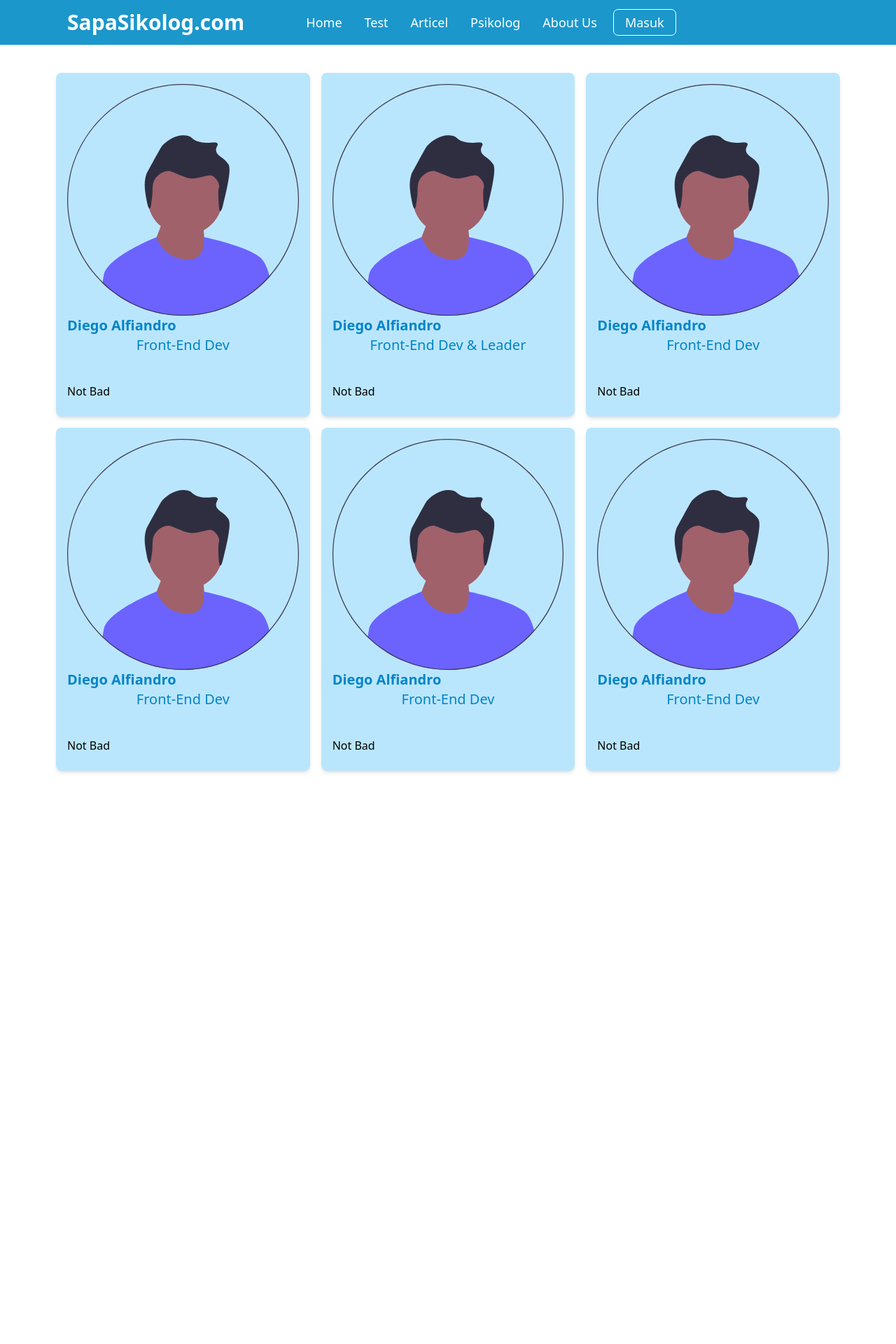
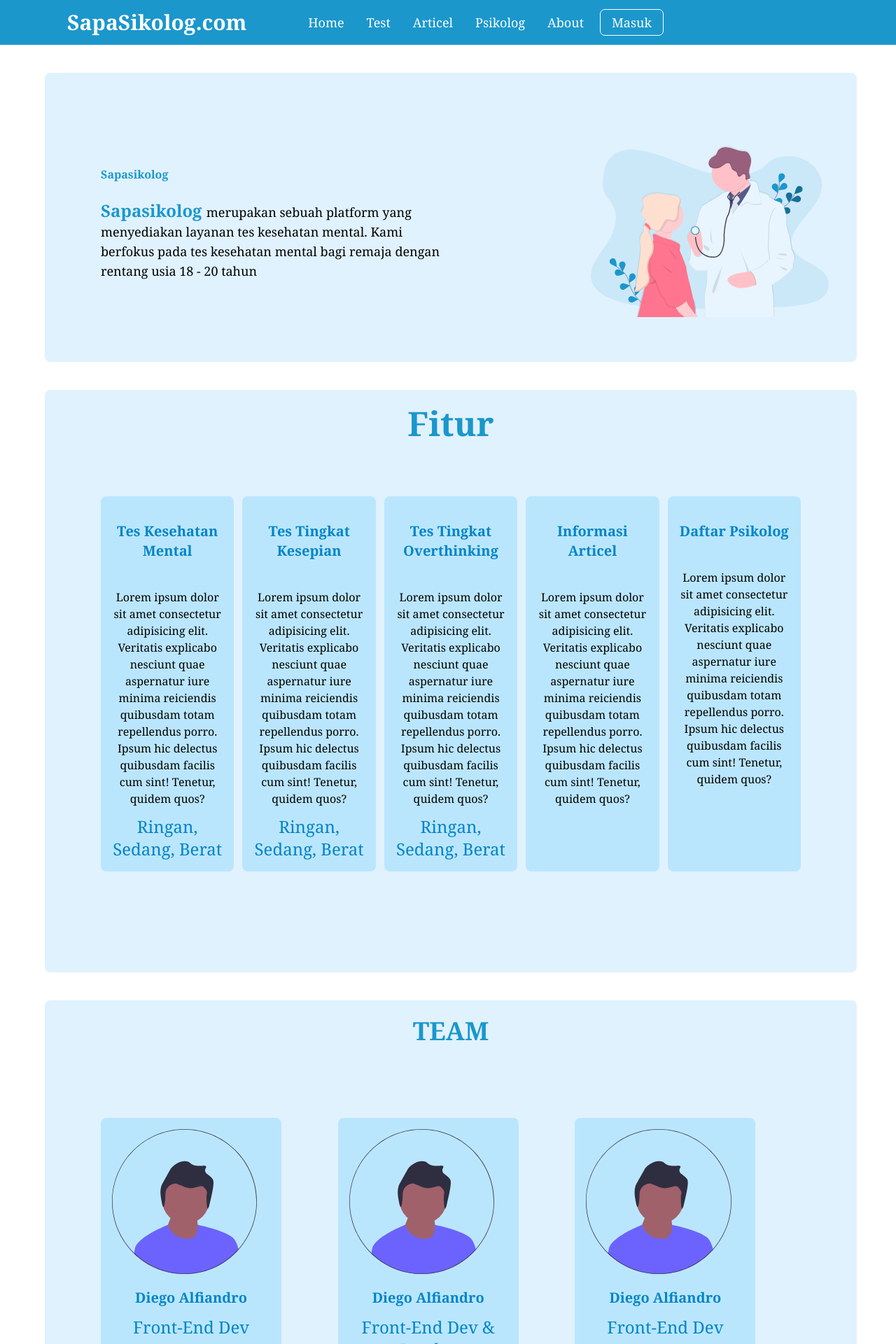
Before and after one commit to Final-Project-FEBE-6/Front-End, a React (Vite) app: page /about in a window 1280 px wide. Shown: the top 1920 px of the page at 70% size. Before the commit the page ends 1181 px from the top, so only its background shows below. Built offline with nearby package versions, Linux system fonts and the light colour scheme.

Commit message:
About us dan landing udah 80
%

```diff
--- a/src/Components/Navbar.jsx
+++ b/src/Components/Navbar.jsx
@@ -51,7 +51,7 @@ const Navbar = () => {
                         href="\about"
                         className="text-white hover:bg-sky-300 hover:text-white px-2 py-1 rounded-md text-lg font-medium"
                       >
-                        About Us
+                        About
                       </a>
 
                       <button
@@ -154,7 +154,7 @@ const Navbar = () => {
                       href="\about"
                       className="text-white hover:bg-cyan-500 hover:text-white block px-3 py-2 rounded-md text-base font-medium"
                     >
-                      About Us
+                      About
                     </a>
 
                     <button
--- a/src/Components/Pages/AboutUs.jsx
+++ b/src/Components/Pages/AboutUs.jsx
@@ -1,56 +1,122 @@
 import React from 'react'
 import Navbar from '../Navbar'
 import './Landing.css'
-import boy from "./boy.svg"
+import boy from './boy.svg'
+import girl from './girl.svg'
+import doctor from "./doctor.svg"
 
 const AboutUs = () => {
     const about = [
         {
+          gambar : `${boy}`,
           nama : "Diego Alfiandro",
           title : "Front-End Dev",
           pesan : "Not Bad"
         },
         {
+            gambar : `${boy}`,
             nama : "Diego Alfiandro",
             title : "Front-End Dev & Leader",
             pesan : "Not Bad"
           },
           {
+            gambar : `${boy}`,
             nama : "Diego Alfiandro",
             title : "Front-End Dev",
             pesan : "Not Bad"
           },
           {
+            gambar : `${boy}`,
             nama : "Diego Alfiandro",
             title : "Front-End Dev",
             pesan : "Not Bad"
           },
           {
+            gambar : `${girl}`,
             nama : "Diego Alfiandro",
             title : "Front-End Dev",
             pesan : "Not Bad"
           },
           {
+            gambar : `${boy}`,
             nama : "Diego Alfiandro",
             title : "Front-End Dev",
             pesan : "Not Bad"
           },
       ]
+
+    const fitur = [
+      {
+        fitur : "Tes Kesehatan Mental",
+        deskripsi : "Lorem ipsum dolor sit amet consectetur adipisicing elit. Veritatis explicabo nesciunt quae aspernatur iure minima reiciendis quibusdam totam repellendus porro. Ipsum hic delectus quibusdam facilis cum sint! Tenetur, quidem quos?",
+        kategori : "Ringan, Sedang, Berat"
+      },
+      {
+        fitur : "Tes Tingkat Kesepian",
+        deskripsi : "Lorem ipsum dolor sit amet consectetur adipisicing elit. Veritatis explicabo nesciunt quae aspernatur iure minima reiciendis quibusdam totam repellendus porro. Ipsum hic delectus quibusdam facilis cum sint! Tenetur, quidem quos?",
+        kategori : "Ringan, Sedang, Berat"
+      },
+      {
+        fitur : "Tes Tingkat Overthinking",
+        deskripsi : "Lorem ipsum dolor sit amet consectetur adipisicing elit. Veritatis explicabo nesciunt quae aspernatur iure minima reiciendis quibusdam totam repellendus porro. Ipsum hic delectus quibusdam facilis cum sint! Tenetur, quidem quos?",
+        kategori : "Ringan, Sedang, Berat"
+      },
+      {
+        fitur : "Informasi Articel",
+        deskripsi : "Lorem ipsum dolor sit amet consectetur adipisicing elit. Veritatis explicabo nesciunt quae aspernatur iure minima reiciendis quibusdam totam repellendus porro. Ipsum hic delectus quibusdam facilis cum sint! Tenetur, quidem quos?",
+        kategori : ""
+      },
+      {
+        fitur : "Daftar Psikolog",
+        deskripsi : "Lorem ipsum dolor sit amet consectetur adipisicing elit. Veritatis explicabo nesciunt quae aspernatur iure minima reiciendis quibusdam totam repellendus porro. Ipsum hic delectus quibusdam facilis cum sint! Tenetur, quidem quos?",
+        kategori : ""
+      },
+    ]
     return (
         <>
             <Navbar/>
-            <div className="grid gap-4 lg:grid-cols-3 md:grid-cols-3 sm:grid-cols-2 ml-20 mr-20 mt-10 mb-20">
-                    {about.map((items, key) => (
-                        <div className="w-full rounded-lg bg-sky-200 shadow-md lg:max-w-md hover:bg-sky-400" key={key} style={{}}>
-                            <div className="p-4">
-                               <img src={boy} alt="belom ada" />
-                                <h3 className="text-xl font-bold text-sky-600">{items.nama}</h3>
-                                <h2 className="text-xl text-sky-600 text-center">{items.title}</h2>
-                                <p className="mb-2 leading-normal text-black-700 text-base mb-2 mt-10">
-                                    {items.pesan}</p>
-                            </div>
-                        </div>
-                    ))}
+            <div className="pt-6 pb-16 bg-sky-100 mt-10 w-14/12 ml-16 mr-14 rounded-lg ">
+              <div className="flex lg:flex-row mt-20 gap-20 items-center md : flex-col">
+                  <div className='basis-auto ml-20 mr-20'>
+                      <h1 className='text-4xl font-extrabold text-base' style={{color : '#1B97CC'}}>Sapasikolog</h1><br />
+                      <p className='font-normal text-lg'> <b className='text-2xl' style={{color : '#1B97CC'}}> Sapasikolog </b> merupakan sebuah platform yang menyediakan layanan tes kesehatan mental. Kami berfokus pada tes kesehatan mental bagi remaja dengan rentang usia 18 - 20 tahun</p><br />
+                  </div>
+
+                  <div className='basis-auto object-center ml-10 mr-10'>
+                      <img src={doctor} alt="Image Not Found"/>
+                  </div>
+              </div>
+            </div>
+            <div className="pt-6 pb-16 bg-sky-100 w-14/12 mt-10 ml-16 mr-14 rounded-lg">
+              <h1 className='text-center font-extrabold text-5xl' style={{color : '#1B97CC'}}>Fitur</h1>
+              <div className="grid gap-3 lg:grid-cols-5 md:grid-cols-3 sm:grid-cols-2 ml-20 mr-20 mt-10 mb-20">
+                      {fitur.map((items, key) => (
+                          <div className="w-full rounded-lg bg-sky-200 hover:bg-sky-400 hover:shadow-lg mt-10" key={key} style={{}}>
+                              <div className="p-4">
+                                  <h3 className="text-xl text-center font-bold text-sky-600 mt-5">{items.fitur}</h3>
+                                  <p className="mb-2 text-center leading-normal text-black-700 text-base mb-2 mt-10">
+                                     {items.deskripsi}</p>
+                                  <h2 className="text-2xl text-sky-600 text-center mt-3">{items.kategori}</h2>
+                              </div>
+                          </div>
+                      ))}
+              </div>
+        </div>
+            <div className="pt-6 pb-16 bg-sky-100 mt-10 w-14/12 ml-16 mr-14 rounded-lg mb-5 ">
+            <h1 className='text-4xl font-extrabold text-center' style={{color : '#1B97CC'}}>TEAM</h1><br />
+              <div className="grid gap-4 lg:grid-cols-3 md:grid-cols-3 sm:grid-cols-2 ml-20 mr-20 mt-10 mb-20">
+                      {about.map((items, key) => (
+                          <div className="w-4/5 rounded-lg bg-sky-200 lg:max-w-sm hover:bg-sky-400 hover:shadow-lg mt-10" key={key} style={{}}>
+                              <div className="p-4">
+                                <img className=' w-11/12 hover:w-full' src={items.gambar} alt="belom ada" />
+                                  <h3 className="text-xl text-center font-bold text-sky-600 mt-5">{items.nama}</h3>
+                                  <h2 className="text-2xl text-sky-600 text-center mt-3">{items.title}</h2>
+                                  <p className="mb-2 text-center leading-normal text-black-700 text-base mb-2 mt-10">
+                                     " {items.pesan} "</p>
+                              </div>
+                          </div>
+                      ))}
+              </div>
             </div>
         </>
     )
--- a/src/Components/Pages/Landing.css
+++ b/src/Components/Pages/Landing.css
@@ -1,3 +1,7 @@
 @tailwind base;
 @tailwind components;
 @tailwind utilities;
+
+*{
+    font-family: Georgia, 'Times New Roman', Times, serif;
+}
--- a/src/Components/Pages/LandingPage.jsx
+++ b/src/Components/Pages/LandingPage.jsx
@@ -7,6 +7,7 @@ const LandingPage = () => {
   return (
     <div className='landing-page'>
       <Navbar/>
+           <div className=" pt-6 pb-20 bg-sky-100 mt-10 ml-10 mr-10 mb-10 rounded-lg ">
             <div className="flex lg:flex-row mt-20 gap-20 items-center md : flex-col">
                   <div className='basis-auto ml-10 mr-10'>
                       <h1 className='text-5xl font-extrabold text-base' style={{color : '#1B97CC'}}>Sapasikolog</h1><br />
@@ -19,6 +20,7 @@ const LandingPage = () => {
                   </div>
               </div>
            </div>
+    </div>
   )
 }
 
```
Also changed, not shown: src/Components/Pages/doctor.svg (added). Lines whose indentation alone changed are shown as unchanged.
